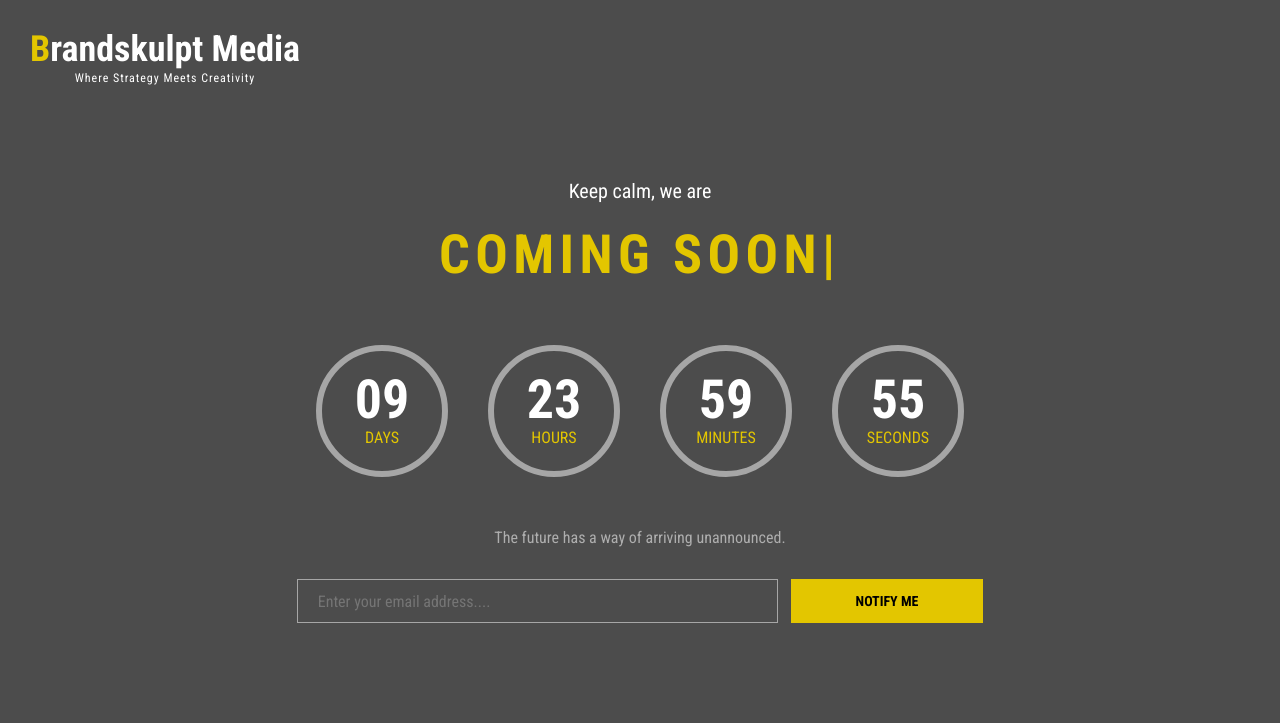
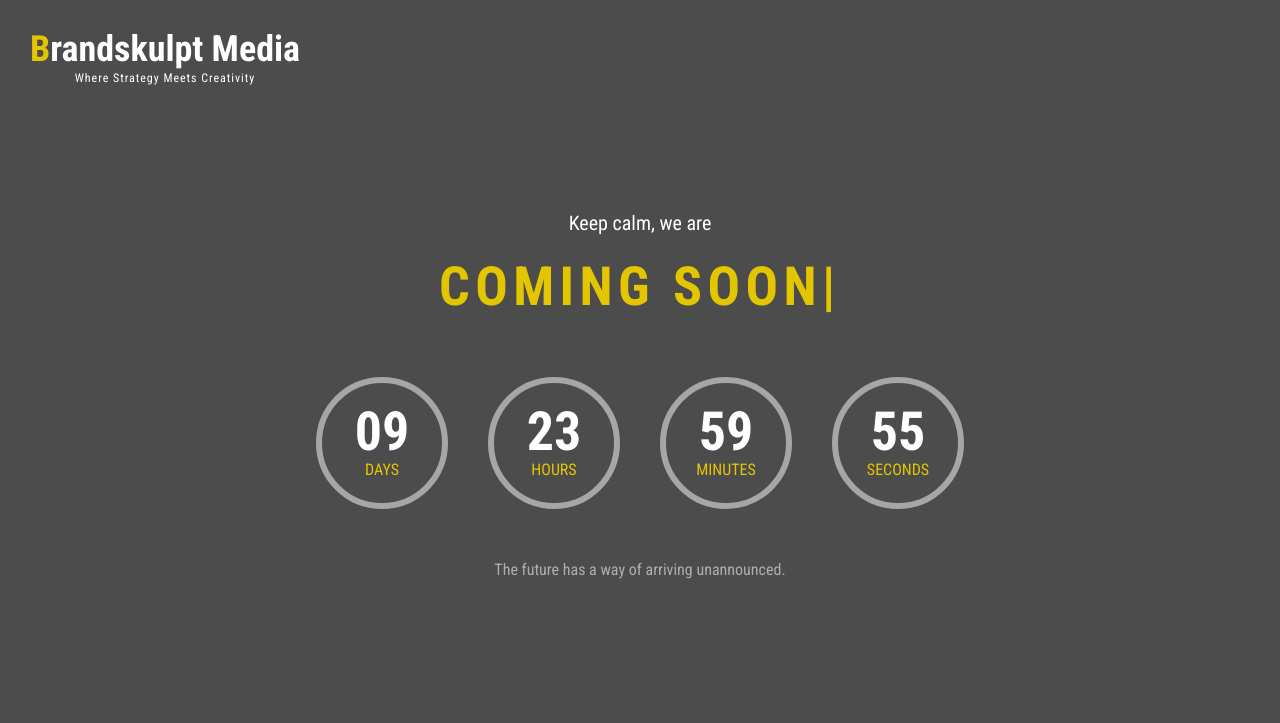
Before and after one commit to abhishek-3917/brandskulptmedia, a plain HTML site: page index.html in a window 1280 px wide. Shown: the top 723 px of the page. Drawn offline with Linux system fonts and the light colour scheme.

Commit message:
Update index.html

```diff
--- a/index.html
+++ b/index.html
@@ -63,12 +63,7 @@
 						<div class="newsletter">
 							<p>The future has a way of arriving unannounced.</p>
 
-							<div class="newsletter-form">
-								<form action="#" method="post">
-									<input type="text" class="new-text" placeholder="Enter your email address...." required />
-									<button type="submit" class="new-btn">Notify Me</button>
-								</form>
-							</div>
+
 						</div>
 						<!-- Newsletter Form end -->
 
```
